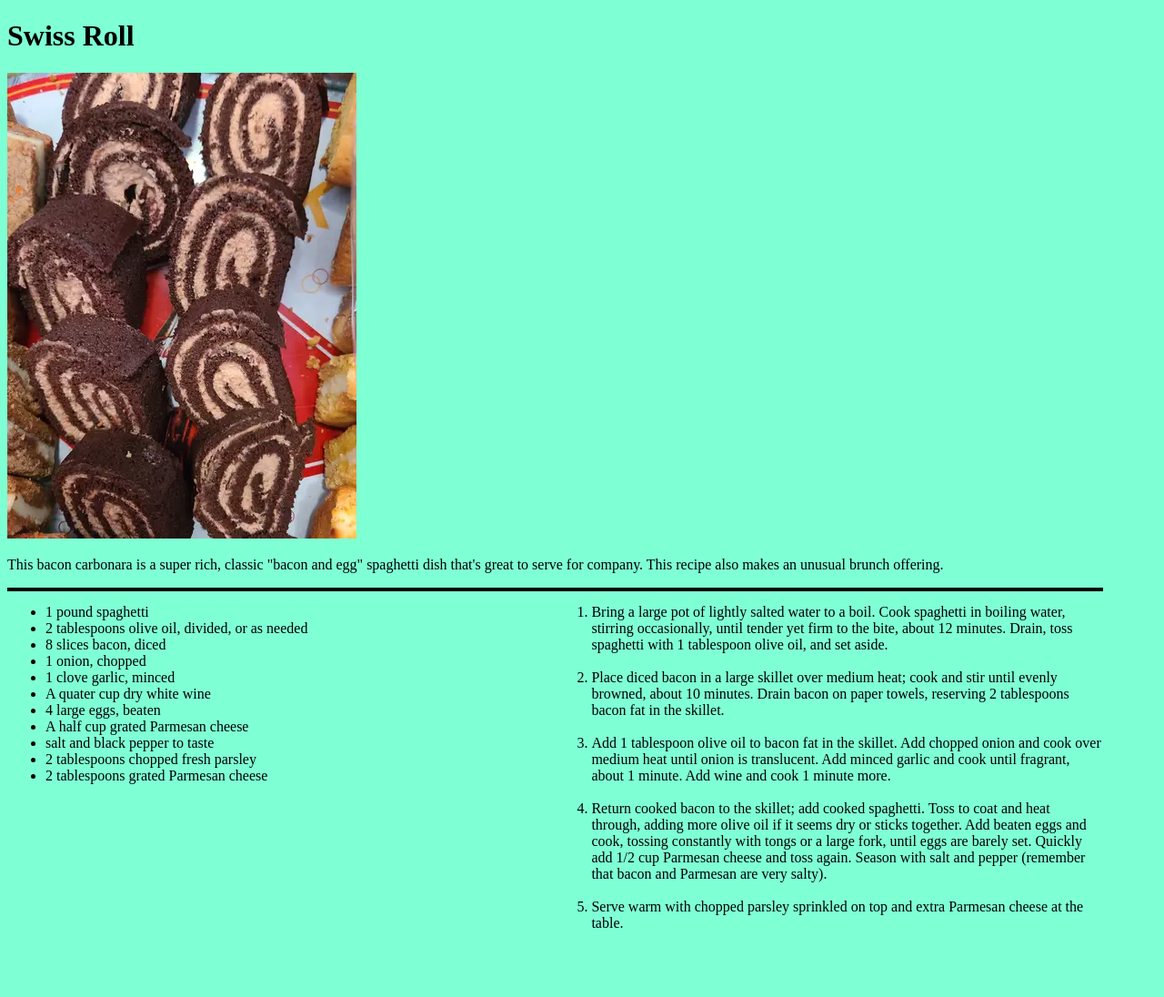
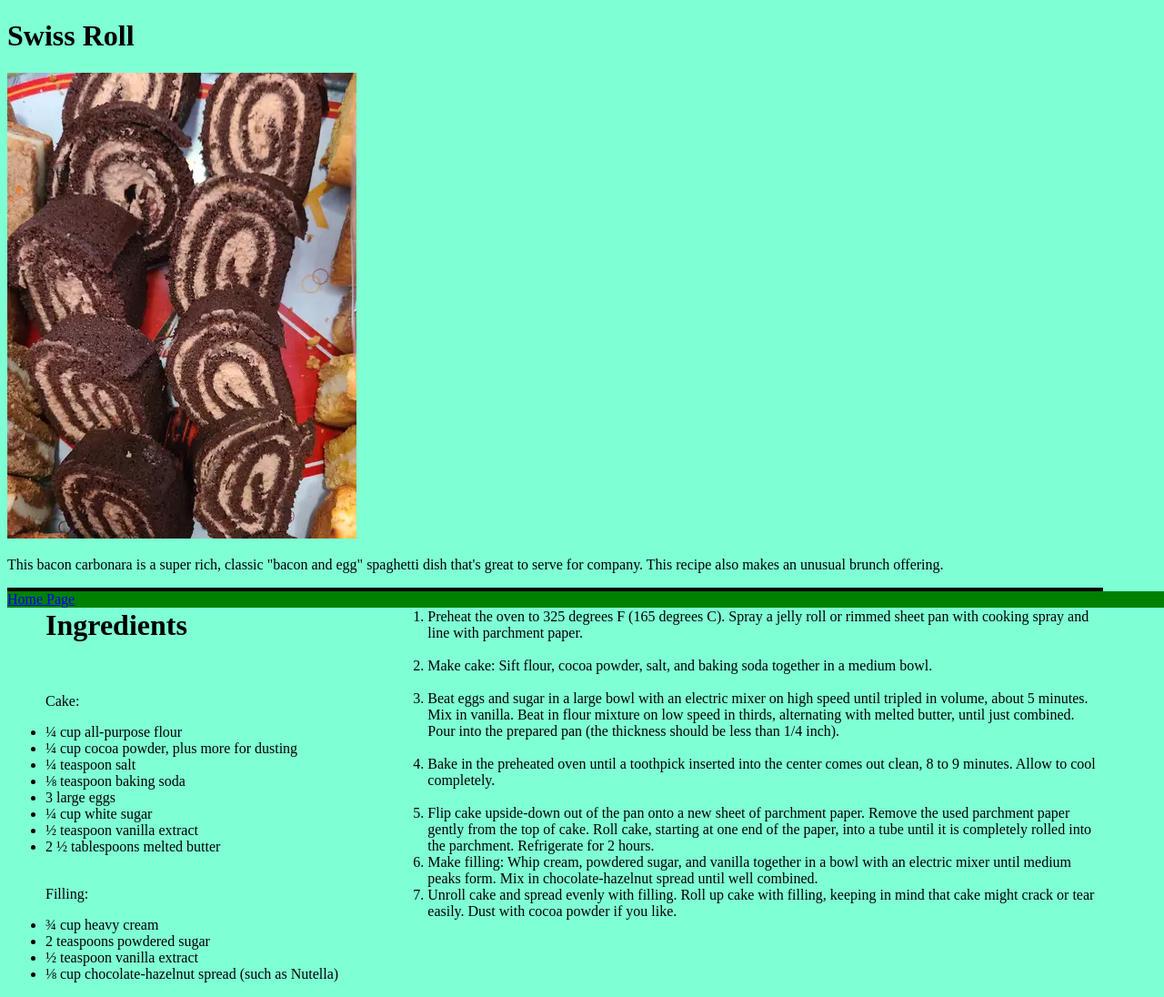
Before and after one commit to DarraghMcD/odin-recipes, a plain HTML site: page Recipes/SwissRoll.html in a window 1280 px wide. Shown: the whole page at 91% size. Before the commit the page ends 1058 px from the top, so only its background shows below. Drawn offline with Linux system fonts and the light colour scheme.

Commit message:
I added page content, Created a stylesheet and connected it to each page.

```diff
--- a/Recipes/SwissRoll.html
+++ b/Recipes/SwissRoll.html
@@ -13,30 +13,40 @@
     <div class="container">
     <div class="leftList">
         <ul>
-            <li>1 pound spaghetti</li>
-            <li>2 tablespoons olive oil, divided, or as needed</li>
-            <li>8 slices bacon, diced</li>
-            <li>1 onion, chopped</li>
-            <li>1 clove garlic, minced</li>
-            <li>A quater cup dry white wine</li>
-            <li>4 large eggs, beaten</li>
-            <li>A half cup grated Parmesan cheese</li>
-            <li>salt and black pepper to taste</li>
-            <li>2 tablespoons chopped fresh parsley</li>
-            <li>2 tablespoons grated Parmesan cheese</li>
+            <h1>Ingredients</h1><br>
+            <p>Cake:</p>
+            <li>¼ cup all-purpose flour</li>
+            <li>¼ cup cocoa powder, plus more for dusting</li>
+            <li>¼ teaspoon salt</li>
+            <li>⅛ teaspoon baking soda</li>
+            <li>3 large eggs</li>
+            <li>¼ cup white sugar</li>
+            <li>½ teaspoon vanilla extract</li>
+            <li>2 ½ tablespoons melted butter</li>
+            <br>
+            <p>Filling:</p>
+            <li>¾ cup heavy cream</li>
+            <li>2 teaspoons powdered sugar</li>
+            <li>½ teaspoon vanilla extract</li>
+            <li>⅛ cup chocolate-hazelnut spread (such as Nutella)</li>
 
         </ul>
     </div>
-
     <div class="rightList">
         <ol>
-            <li>Bring a large pot of lightly salted water to a boil. Cook spaghetti in boiling water, stirring occasionally, until tender yet firm to the bite, about 12 minutes. Drain, toss spaghetti with 1 tablespoon olive oil, and set aside. </li><br>
-            <li>Place diced bacon in a large skillet over medium heat; cook and stir until evenly browned, about 10 minutes. Drain bacon on paper towels, reserving 2 tablespoons bacon fat in the skillet. </li><br>
-            <li>Add 1 tablespoon olive oil to bacon fat in the skillet. Add chopped onion and cook over medium heat until onion is translucent. Add minced garlic and cook until fragrant, about 1 minute. Add wine and cook 1 minute more. </li><br>
-            <li>Return cooked bacon to the skillet; add cooked spaghetti. Toss to coat and heat through, adding more olive oil if it seems dry or sticks together. Add beaten eggs and cook, tossing constantly with tongs or a large fork, until eggs are barely set. Quickly add 1/2 cup Parmesan cheese and toss again. Season with salt and pepper (remember that bacon and Parmesan are very salty). </li><br>
-            <li>Serve warm with chopped parsley sprinkled on top and extra Parmesan cheese at the table. </li><br>
+            <h1></h1>
+            <li>Preheat the oven to 325 degrees F (165 degrees C). Spray a jelly roll or rimmed sheet pan with cooking spray and line with parchment paper. </li><br>
+            <li>Make cake: Sift flour, cocoa powder, salt, and baking soda together in a medium bowl. </li><br>
+            <li>Beat eggs and sugar in a large bowl with an electric mixer on high speed until tripled in volume, about 5 minutes. Mix in vanilla. Beat in flour mixture on low speed in thirds, alternating with melted butter, until just combined. Pour into the prepared pan (the thickness should be less than 1/4 inch). </li><br>
+            <li>Bake in the preheated oven until a toothpick inserted into the center comes out clean, 8 to 9 minutes. Allow to cool completely. </li><br>
+            <li>Flip cake upside-down out of the pan onto a new sheet of parchment paper. Remove the used parchment paper gently from the top of cake. Roll cake, starting at one end of the paper, into a tube until it is completely rolled into the parchment. Refrigerate for 2 hours. </li>
+            <li>Make filling: Whip cream, powdered sugar, and vanilla together in a bowl with an electric mixer until medium peaks form. Mix in chocolate-hazelnut spread until well combined. </li>
+            <li>Unroll cake and spread evenly with filling. Roll up cake with filling, keeping in mind that cake might crack or tear easily. Dust with cocoa powder if you like. </li>
         </ol>
     </div>
 </div>
+<div class="footer">
+    <a href="/index.html">Home Page</a>
+</div>
 </body>
 </html>
--- a/stylesheet.css
+++ b/stylesheet.css
@@ -8,12 +8,12 @@ body {
 }
 
 .leftList {
-    width: 50%;
+    width: 35%;
     float: left;
 }
 
 .rightList {
-    width: 50%;
+    width: 65%;
     float: right;
 }
 
```
Also changed, not shown: Recipes/Carbonara.html (+1 -0 lines), Recipes/Chocolatecake.htm (+4 -0 lines).
